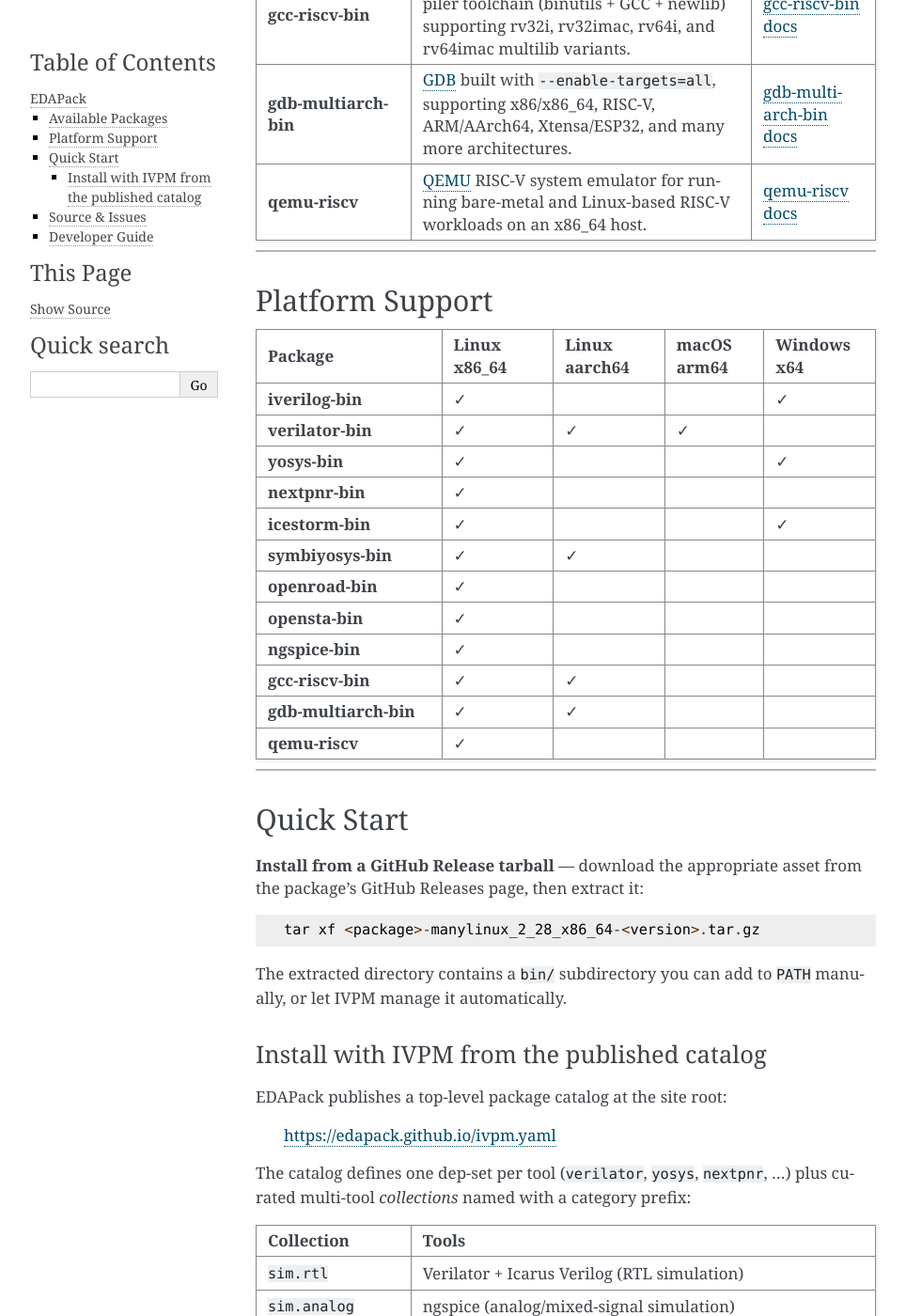
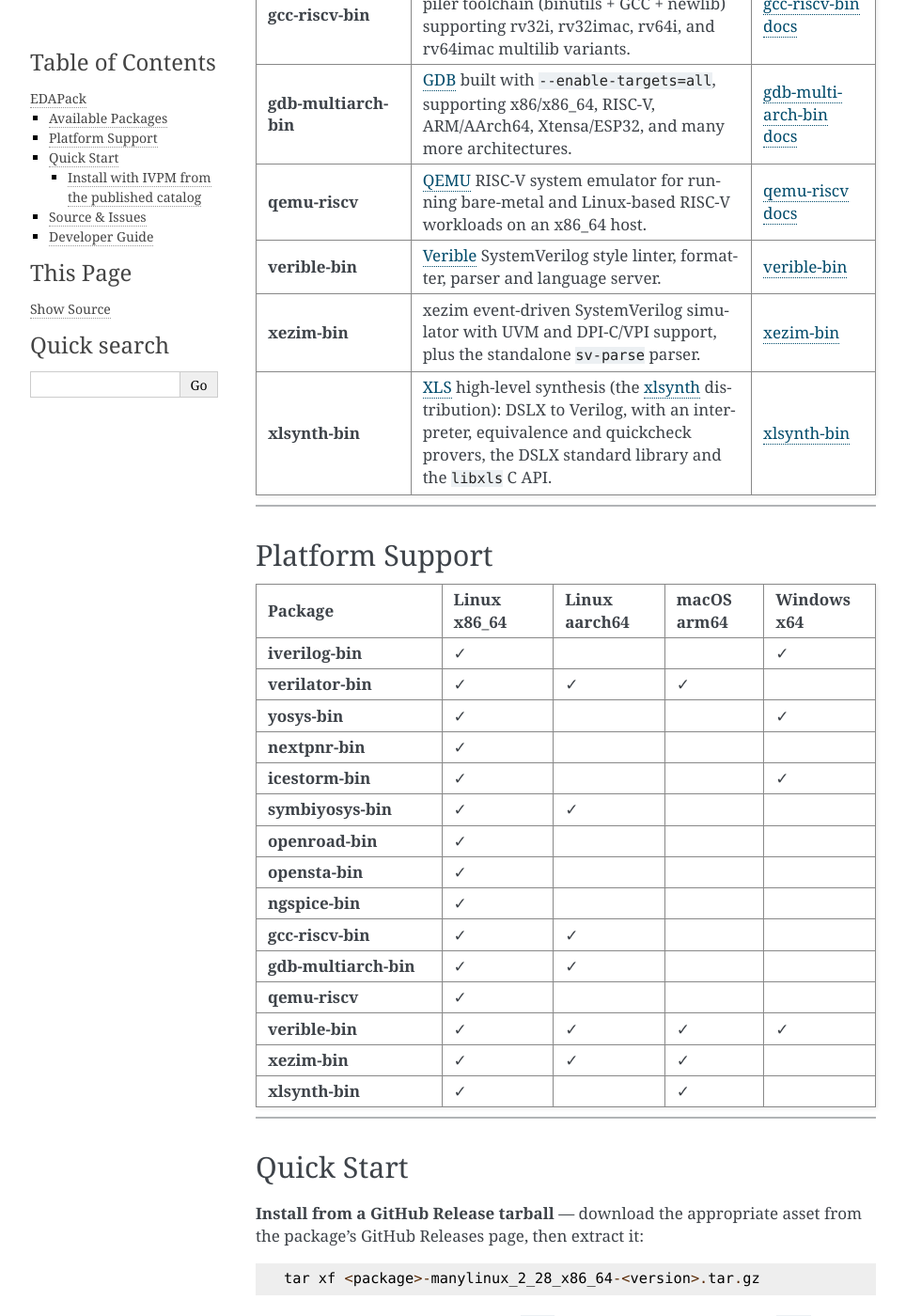
Before and after one commit to EDAPack/edapack.github.io, a Sphinx documentation site: the page built from docs/index.rst, in a window 1280 px wide and 1400 px high, scrolled down 1189 px. Shown: the whole window at 94% size, without its empty margins (148-1112 px from the left). Built offline with Sphinx 7.4.7, drawn with Linux system fonts in a browser that asks for light colours.

Commit message:
catalog: add verible, xezim and xlsynth
All three publish gh-rls releases but were missing from the published
ivpm.yaml catalog and from the package and platform tables. Each gets its own
dep-set, in alphabetical order with the rest. Each entry was checked with
`ivpm update --from docs/ivpm.yaml -d <name>` and the installed tools run
through direnv. The new table rows link to the GitHub repos:
edapack.github.io/<pkg>/ returns 404 for every package today.

Collections are unchanged.

Co-Authored-By: Claude Opus 5.5 (1M context) <noreply@anthropic.com>

```diff
--- a/docs/index.rst
+++ b/docs/index.rst
@@ -79,6 +79,20 @@ Available Packages
      - `QEMU <https://www.qemu.org/>`_ RISC-V system emulator for running
        bare-metal and Linux-based RISC-V workloads on an x86_64 host.
      - `qemu-riscv docs <https://edapack.github.io/qemu-riscv/>`_
+   * - **verible-bin**
+     - `Verible <https://github.com/chipsalliance/verible>`_ SystemVerilog
+       style linter, formatter, parser and language server.
+     - `verible-bin <https://github.com/edapack/verible-bin>`_
+   * - **xezim-bin**
+     - xezim event-driven SystemVerilog simulator with UVM and DPI-C/VPI
+       support, plus the standalone ``sv-parse`` parser.
+     - `xezim-bin <https://github.com/edapack/xezim-bin>`_
+   * - **xlsynth-bin**
+     - `XLS <https://google.github.io/xls/>`_ high-level synthesis
+       (the `xlsynth <https://github.com/xlsynth/xlsynth>`_ distribution):
+       DSLX to Verilog, with an interpreter, equivalence and quickcheck
+       provers, the DSLX standard library and the ``libxls`` C API.
+     - `xlsynth-bin <https://github.com/edapack/xlsynth-bin>`_
 
 ----
 
@@ -153,6 +167,21 @@ Platform Support
      - ✓
      -
      -
+     -
+   * - **verible-bin**
+     - ✓
+     - ✓
+     - ✓
+     - ✓
+   * - **xezim-bin**
+     - ✓
+     - ✓
+     - ✓
+     -
+   * - **xlsynth-bin**
+     - ✓
+     -
+     - ✓
      -
 
 ----
```
Also changed, not shown: docs/ivpm.yaml (+24 -0 lines).
